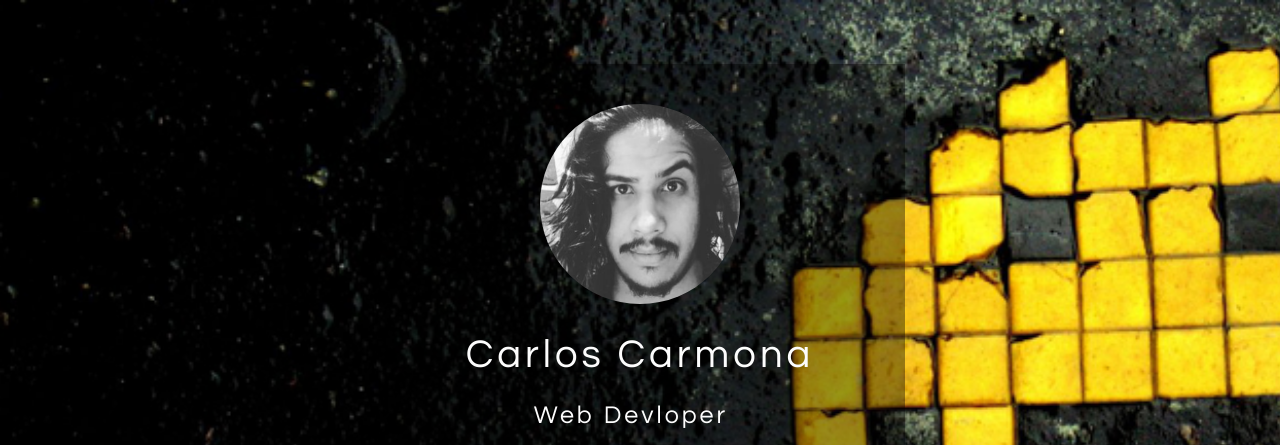
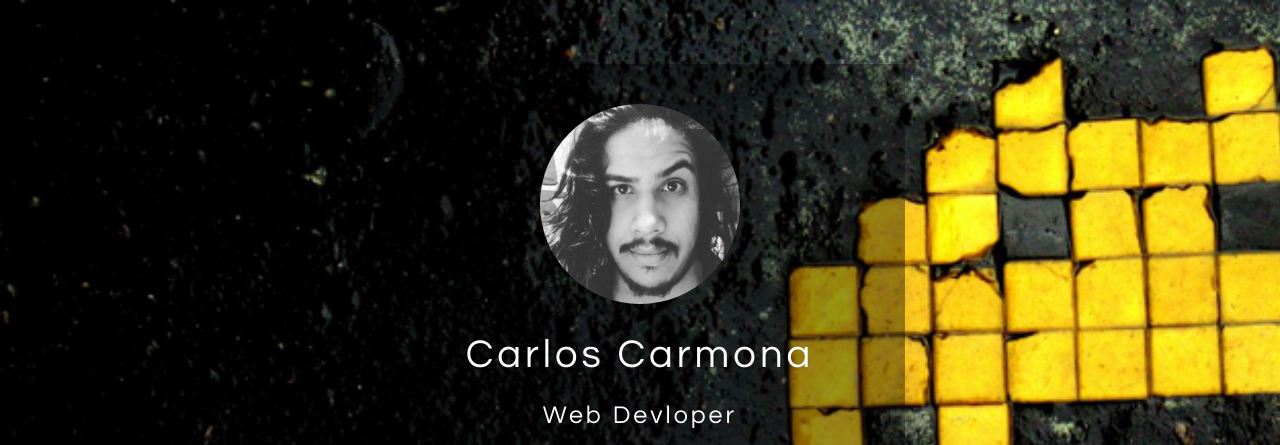
Before and after one commit to CharleX91/Pag.-de-prueba, a plain HTML site: page index.html in a window 1280 px wide. Shown: the top 445 px of the page. Drawn offline with Linux system fonts and the light colour scheme.

Commit message:
correction h2

```diff
--- a/index.html
+++ b/index.html
@@ -15,7 +15,7 @@ scalable=no, initial-scale=1, maximun-scale=1, minimun-scale=1">
             <img src="imagen/Screenshot_4.png" alt="" class="box-img">
             <h1>Carlos Carmona</h1>
         <div class="conteneor">
-            <h2>Web Devloper<samp>&#160;</samp></h2>
+            <h2>Web Devloper</h2>
         </div>
             <p>A web developer is a programmer who specializes in, or is specifically engaged in, the development of World Wide Web applications, or applications that are run over HTTP from a web server to a web browser.</p>
                 <ul>
```
